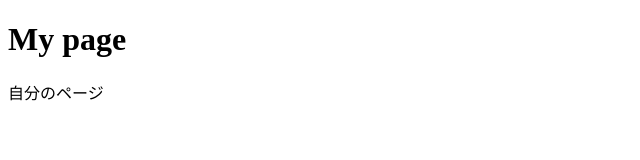
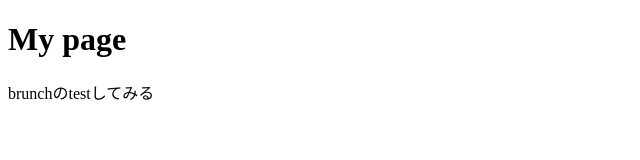
Before and after one commit to Tamazaki-M/gitTest, a plain HTML site: page index.html in a window 1280 px wide. Shown: the full height of the page, 0-640 px from the left. Drawn offline with Linux system fonts and the light colour scheme.

Commit message:
index.htmlの内容変更

```diff
--- a/index.html
+++ b/index.html
@@ -5,6 +5,6 @@
     </head>
     <body>
         <h1>My page</h1>
-        <p>自分のページ</p>
+        <p>brunchのtestしてみる</p>
     </body>
 </html>
```
